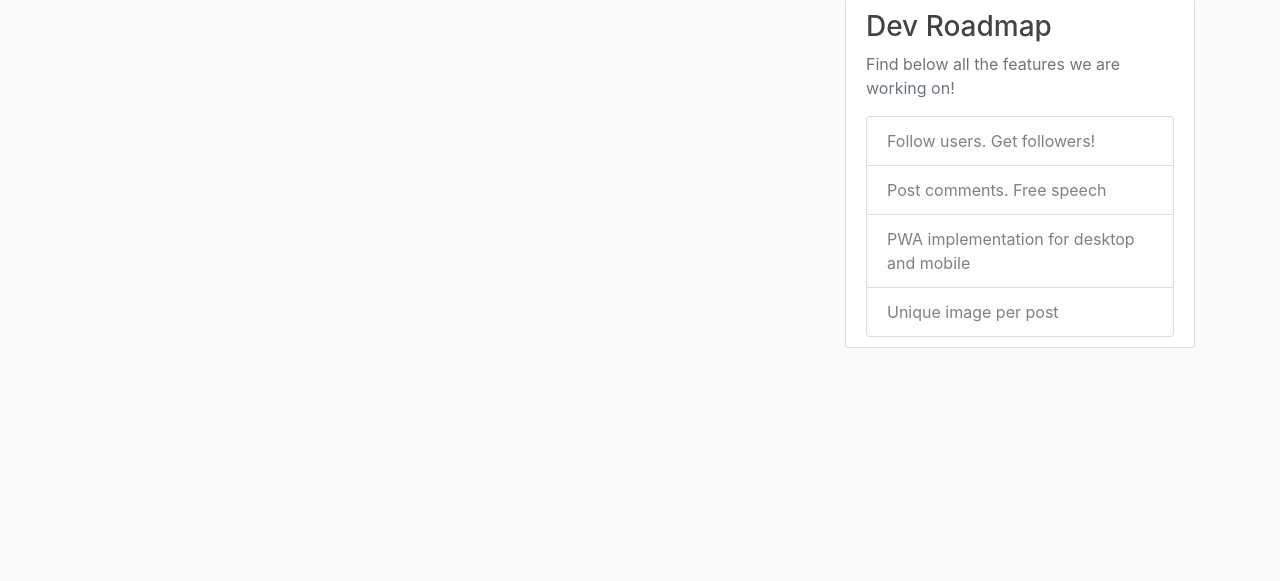
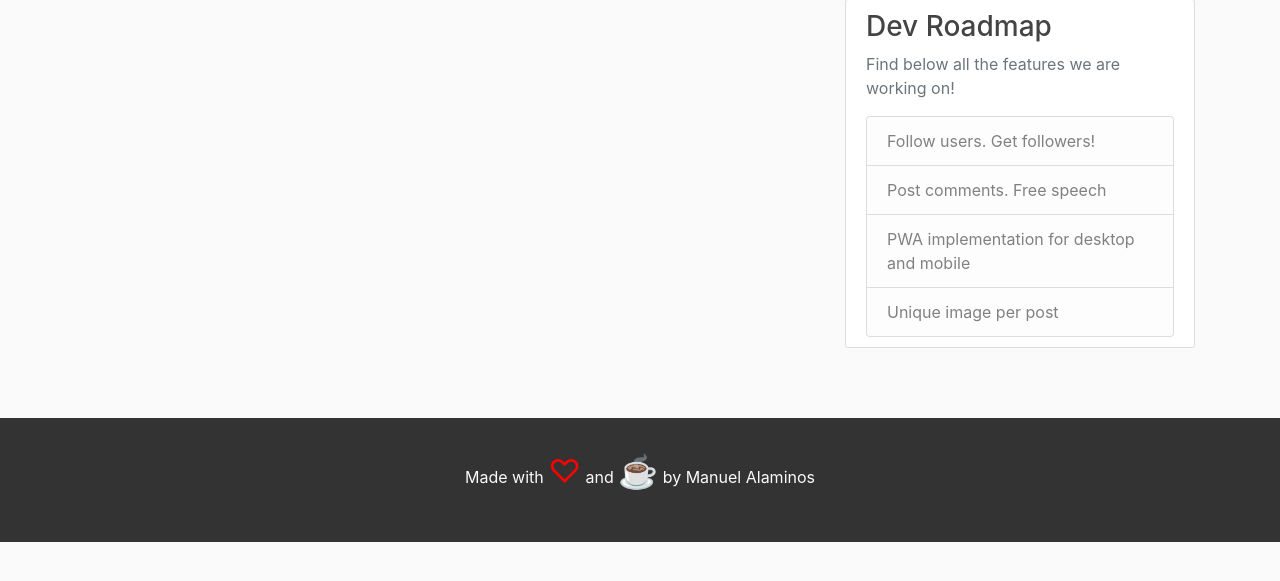
Before and after one commit to Celmad/flaskblog, a Flask app: page / in a window 1280 px wide. Shown: the part 81-662 px from the top of the page. Run offline with Flask 2, Linux system fonts and the light colour scheme; data that the repository does not hold is empty; some libraries are stand-ins or nearby versions.

Commit message:
Added footer

```diff
--- a/flaskblog/static/main.css
+++ b/flaskblog/static/main.css
@@ -78,3 +78,17 @@ a.article-title:hover {
 .account-heading {
   font-size: 2.5rem;
 }
+
+/* FOOTER */
+.footer {
+  background-color: #333;
+  color: #fafafa;
+  padding: 30px;
+  text-align: center;
+  margin-top: 50px;
+}
+
+.symbol {
+  font-size: 2rem;
+  color: red;
+}
--- a/flaskblog/templates/layout.html
+++ b/flaskblog/templates/layout.html
@@ -86,6 +86,10 @@
         </div>
     </main>
 
+    <footer class="footer">
+        <p class="paragraph">Made with <span class="symbol">&#9825;</span> and <span class="symbol">&#9749;</span> by Manuel Alaminos</p>
+    </footer>
+
     <!-- Optional JavaScript -->
     <!-- jQuery first, then Popper.js, then Bootstrap JS -->
     <script src="https://code.jquery.com/jquery-3.3.1.slim.min.js"
```
